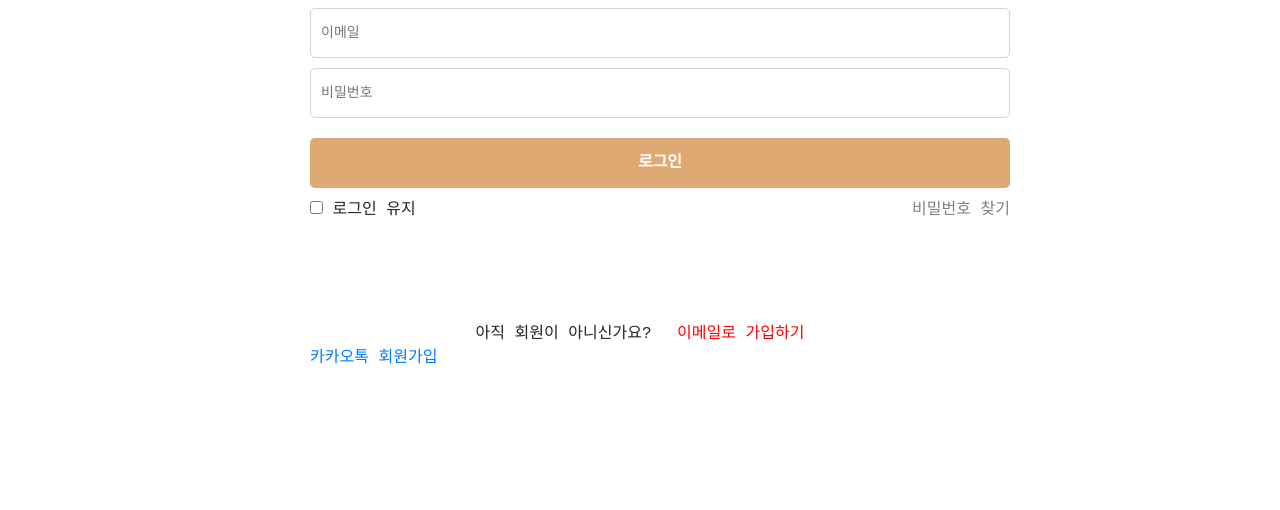
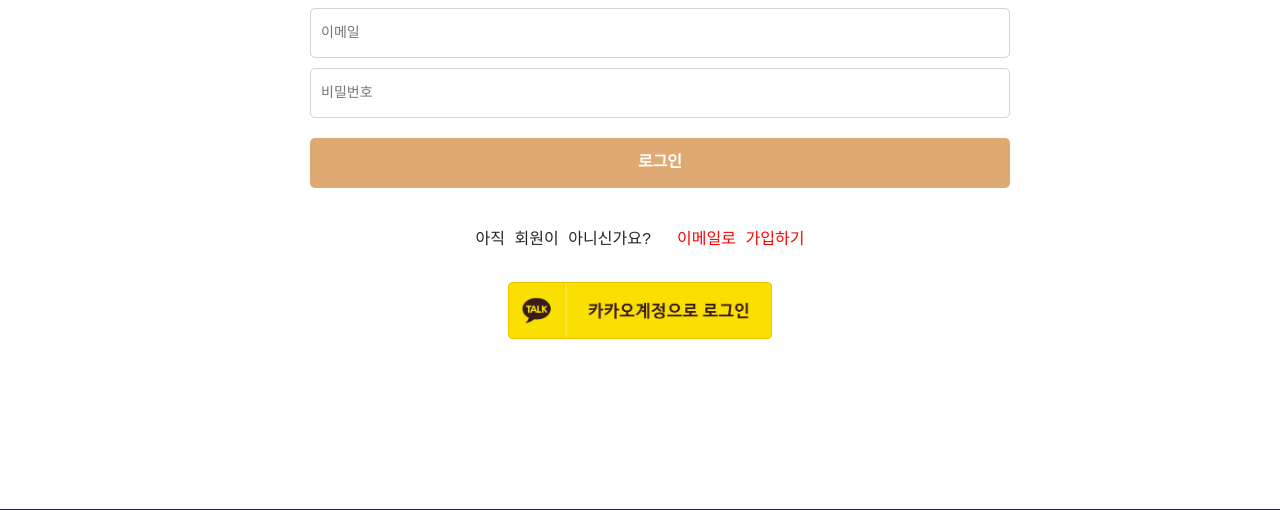
Before and after one commit to chgim/HotelSonaProject, a Django app: page /accounts/login/ in a window 1280 px wide. Shown: the part 343-853 px from the top of the page. Run offline with Django 4.2, Linux system fonts and the light colour scheme; some libraries are stand-ins or nearby versions.

Commit message:
카카오 로그인 시스템
1. 카카오 로그인은 가능하지만 로컬 로그인과 세션을 동기화 하여 카카오 계정과 함께 로그아웃 기능을 구현 못함
2. 카카오 계정일 경우 마이 페이지에서 예약 정보를 확인할 때 이메일 탭에 이름이 들어가 있음. 아직 해결 못함
3. 카카오 계정일 경우 마이 페이지에서 회원 정보 조회를 해야 하는데 일부 정보만 뜨고 정보 변경은 필요하지 않아서 일단 막아놓음
# 위 사항은 추후 개선 예정, 결제 시스템도 구현 원함

```diff
--- a/HotelSona/HotelSona/settings.py
+++ b/HotelSona/HotelSona/settings.py
@@ -74,6 +74,7 @@ TEMPLATES = [
                 'django.template.context_processors.request',
                 'django.contrib.auth.context_processors.auth',
                 'django.contrib.messages.context_processors.messages',
+                # 'mypage.context_processors.kakao_email',
             ],
         },
     },
@@ -156,3 +157,4 @@ SOCIALACCOUNT_LOGIN_ON_GET = True
 LOGIN_REDIRECT_URL = '/'
 ACCOUNT_LOGOUT_REDIRECT_URL = '/'
 ACCOUNT_LOGOUT_ON_GET = True
+LOGOUT_REDIRECT_URL = '/'
--- a/HotelSona/accounts/templates/login.html
+++ b/HotelSona/accounts/templates/login.html
@@ -126,13 +126,24 @@
       }
 
       .join {
-        margin-top: 100px;
+        margin-top: 30px;
         text-align: center;
       }
 
       .join a {
         color: red;
         text-decoration-line: none;
+      }
+      .kakao{
+        width:40%;
+        margin-left: 30%;
+
+      }
+      .kakao img{
+        margin-top: 30px;
+        text-align: center;
+
+
       }
     </style>
   </head>
@@ -265,22 +276,17 @@
         <input type="submit" value="로그인" class="submit-btn" />
       </form>
 
-      <div class="password">
-        <input type="checkbox" value="1" /> 로그인 유지
-        <a href="#">비밀번호 찾기</a>
-      </div>
-
       <div class="join">
         아직 회원이 아니신가요? 　<a href="{% url 'accounts:register_view' %}"
           >이메일로 가입하기</a
         >
       </div>
       {% load socialaccount %}
-
+      <div class="kakao">
       <a href="{% provider_login_url 'kakao' method='oauth2' %}">
-        카카오톡 회원가입
+        <img src="../../static/img/certi_kakao_login.png"/>
       </a>
-
+    </div>
       {% if error %}
       <script>
         alert("{{ error }}");
--- a/HotelSona/accounts/urls.py
+++ b/HotelSona/accounts/urls.py
@@ -7,4 +7,9 @@ urlpatterns = [
     path('login/', views.login_view, name='login_view'),
     path('register/', views.register_view, name='register_view'),
     path('logout/', views.logout, name='logout'),  # 추가: logout URL 패턴
+    # 카카오 로그인 뷰
+    # path('accounts/kakao/login/', views.kakao_login_view, name='kakao_login_view'),
+    # # 카카오 로그인 콜백 URL, 이후 구현에 따라 추가
+    # path('accounts/kakao/login/callback/',
+    #      views.kakao_login_callback_view, name='kakao_login_callback_view'),
 ]
--- a/HotelSona/accounts/views.py
+++ b/HotelSona/accounts/views.py
@@ -4,20 +4,10 @@ from django.contrib import auth
 from django.contrib import messages
 from accounts.models import UserProfile
 from django.core.exceptions import ValidationError
+from django.http import HttpResponse
+import requests
+from django.contrib.auth import authenticate, login as auth_login, logout as auth_logout
 
-# Create your views here.
-
-# def register_view(request):
-#     if request.method == "POST":
-#         if request.POST["password1"] == request.POST["password2"]:
-#             user = User.objects.create_user(
-#                 username=request.POST["email"], password=request.POST["password1"])
-#             auth.login(request, user)
-#             messages.info(request, '회원가입 완료')
-#             return redirect('booking:index')
-#         return render(request, 'register.html')
-
-#     return render(request, 'register.html')
 
 def register_view(request):
     if request.method == "POST":
@@ -31,12 +21,14 @@ def register_view(request):
                 return redirect('accounts:register_view')
             except User.DoesNotExist:
                 # 중복된 이메일이 없는 경우, 회원가입 진행
-                user = User.objects.create_user(username=email, password=request.POST["password1"])
-                 # 프로필 정보 저장
+                user = User.objects.create_user(
+                    username=email, password=request.POST["password1"])
+                # 프로필 정보 저장
                 name = request.POST["name"]
                 birthdate = request.POST["birth"]
                 phonenumber = request.POST["cellPhone"]
-                UserProfile.objects.create(user=user, name=name, birthdate=birthdate, phonenumber=phonenumber)
+                UserProfile.objects.create(
+                    user=user, name=name, birthdate=birthdate, phonenumber=phonenumber)
                 messages.info(request, '회원가입 완료')
                 return redirect('booking:index')
         else:
@@ -44,15 +36,29 @@ def register_view(request):
 
     return render(request, 'register.html')
 
+
 def login_view(request):
     if request.method == "POST":
         username = request.POST['email']
         password = request.POST['password']
-        user = auth.authenticate(request, username=username, password=password)
+        user = authenticate(request, username=username, password=password)
         if user is not None:
-            auth.login(request, user)
-            # 로그인 성공 시 추가 동작 수행
-            # return render(request, 'booking:index', {'success': '로그인이 성공했습니다.'})
+            auth_login(request, user)
+            # print("A")
+            # # 카카오 로그인 시 사용자 정보 동기화
+            # if 'kakao' in request.GET.get('provider', ''):
+            #     print("B")
+            #     # 카카오 액세스 토큰 받아오기
+            #     kakao_access_token = get_kakao_access_token(request)
+
+            #     # 사용자 정보를 세션에 저장
+            #     request.session['user_id'] = user.id
+            #     request.session['user_email'] = user.email
+            #     request.session['kakao_access_token'] = kakao_access_token
+
+            #     # 디버그용 출력
+            #     print("kakao_access_token:", kakao_access_token)
+
             messages.info(request, '로그인 완료')
             return redirect('booking:index')
         else:
@@ -60,6 +66,116 @@ def login_view(request):
     else:
         return render(request, 'login.html')
 
+
+# def get_kakao_access_token(request):
+#     # 카카오 액세스 토큰을 받아오기 위한 요청을 수행합니다.
+#     kakao_token_url = 'https://kauth.kakao.com/oauth/token'
+#     # 카카오 개발자 설정에서 발급 받은 클라이언트 아이디로 대체하세요.
+#     client_id = '12621d77e02216847e1863225f7edd5d'
+#     # 카카오 개발자 설정에 등록한 리다이렉트 URI로 대체하세요.
+#     redirect_uri = 'http://127.0.0.1:8000/accounts/kakao/login/callback/'
+#     code = request.GET.get('code', '')
+#     payload = {
+#         'grant_type': 'authorization_code',
+#         'client_id': client_id,
+#         'redirect_uri': redirect_uri,
+#         'code': code,
+#     }
+#     response = requests.post(kakao_token_url, data=payload)
+
+#     if response.status_code == 200:
+#         # 요청이 성공하면 액세스 토큰을 파싱하여 반환합니다.
+#         return response.json().get('access_token')
+#     else:
+#         # 요청이 실패한 경우 예외 처리를 해야 합니다.
+#         # 오류 처리 로직 작성
+#         pass
+
+
+# def sync_kakao_user_info(request, access_token):
+#     # 카카오 사용자 정보를 동기화하는 요청을 수행합니다.
+#     kakao_user_info_url = 'https://kapi.kakao.com/v2/user/me'
+#     headers = {
+#         'Authorization': f'Bearer {access_token}'
+#     }
+#     response = requests.get(kakao_user_info_url, headers=headers)
+
+#     if response.status_code == 200:
+#         # 요청이 성공하면 카카오 사용자 정보를 파싱하여 세션에 저장하거나 사용자 프로필을 업데이트합니다.
+#         kakao_user_info = response.json()
+#         kakao_user_id = kakao_user_info.get('id')
+#         kakao_user_email = kakao_user_info.get(
+#             'kakao_account', {}).get('email')
+
+#         # 사용자 정보를 세션에 저장하거나 사용자 프로필을 업데이트하는 로직을 작성합니다.
+#         # ...
+
+#     else:
+#         # 요청이 실패한 경우 예외 처리를 해야 합니다.
+#         # 오류 처리 로직 작성
+#         pass
+
+
+# def kakao_login_view(request):
+#     # 카카오 로그인 후 돌아올 URL(next_url) 가져오기
+#     next_url = request.GET.get('next', None)
+#     if next_url:
+#         # 카카오 로그인 URL 생성 및 리다이렉트
+#         kakao_login_url = 'https://kauth.kakao.com/oauth/authorize?client_id=12621d77e02216847e1863225f7edd5d&redirect_uri=http://127.0.0.1:8000/accounts/kakao/login/callback/&response_type=code&scope=profile'
+#         return redirect(kakao_login_url)
+
+
+# def kakao_login_callback_view(request):
+#     # 카카오 로그인 콜백 뷰에서는 카카오 로그인 성공 여부를 확인하고,
+#     # 성공 시 로그인 뷰로 이동시킵니다.
+#     code = request.GET.get('code')
+#     if code:
+#         access_token = get_kakao_access_token(request, code)
+#         if access_token:
+#             # 카카오 로그인이 성공한 경우 로그인 뷰로 이동시킵니다.
+#             sync_kakao_user_info(request, access_token)
+#             return redirect('accounts:login_view')
+
+#     # 카카오 로그인이 실패한 경우 다른 처리 로직을 추가할 수 있습니다.
+#     # ...
+
+#     # 실패 시 로그인 페이지로 이동하거나, 에러 메시지를 출력할 수 있습니다.
+#     messages.error(request, '카카오 로그인에 실패하였습니다.')
+#     return redirect('accounts:login_view')
+
+
+# def kakao_logout_view(request):
+#     if 'kakao_access_token' in request.session:
+#         kakao_access_token = request.session['kakao_access_token']
+#         kakao_logout_url = 'https://kapi.kakao.com/v1/user/logout'
+#         headers = {
+#             'Authorization': f'Bearer {kakao_access_token}'
+#         }
+#         response = requests.post(kakao_logout_url, headers=headers)
+
+#         if response.status_code == 200:
+#             # 카카오 로그아웃 성공 시, 세션에 저장된 카카오 액세스 토큰 제거
+#             del request.session['kakao_access_token']
+
+#     # 로컬 로그아웃 처리
+#     auth_logout(request)
+#     return redirect('booking:index')
+
+
 def logout(request):
-    auth.logout(request)
+    # if 'kakao_access_token' in request.session:
+    #     # 카카오 로그아웃 처리
+    #     kakao_access_token = request.session['kakao_access_token']
+    #     kakao_logout_url = 'https://kapi.kakao.com/v1/user/logout'
+    #     headers = {
+    #         'Authorization': f'Bearer {kakao_access_token}'
+    #     }
+    #     response = requests.post(kakao_logout_url, headers=headers)
+
+    #     if response.status_code == 200:
+    #         # 카카오 로그아웃 성공 시, 세션에 저장된 카카오 액세스 토큰 제거
+    #         del request.session['kakao_access_token']
+
+    # 로컬 로그아웃 처리
+    auth_logout(request)
     return redirect('booking:index')
--- /dev/null
+++ b/HotelSona/mypage/context_processors.py
@@ -0,0 +1,4 @@
+# def kakao_email(request): # 템플릿에서 사용하고자 하는 컨텍스트 변수를 생성
+#     if request.user.is_authenticated and 'kakao' in request.user.socialaccount_set.all()[0].provider:
+#         return {'kakao_email': request.user.socialaccount_set.get(provider='kakao').extra_data.get('email', '')}
+#     return {'kakao_email': ''} #  현재 로그인한 사용자가 카카오 로그인을 한 경우, 해당 사용자의 카카오 이메일을 반환합니다. 그렇지 않은 경우 None을 반환
```
Also changed, not shown: HotelSona/mypage/templates/mypage-1.html (+12 -0 lines), HotelSona/mypage/views.py (+32 -6 lines), HotelSona/accounts/static/img/certi_kakao_login.png (added), HotelSona/accounts/static/img/kakao.png (added), HotelSona/db.sqlite3.
